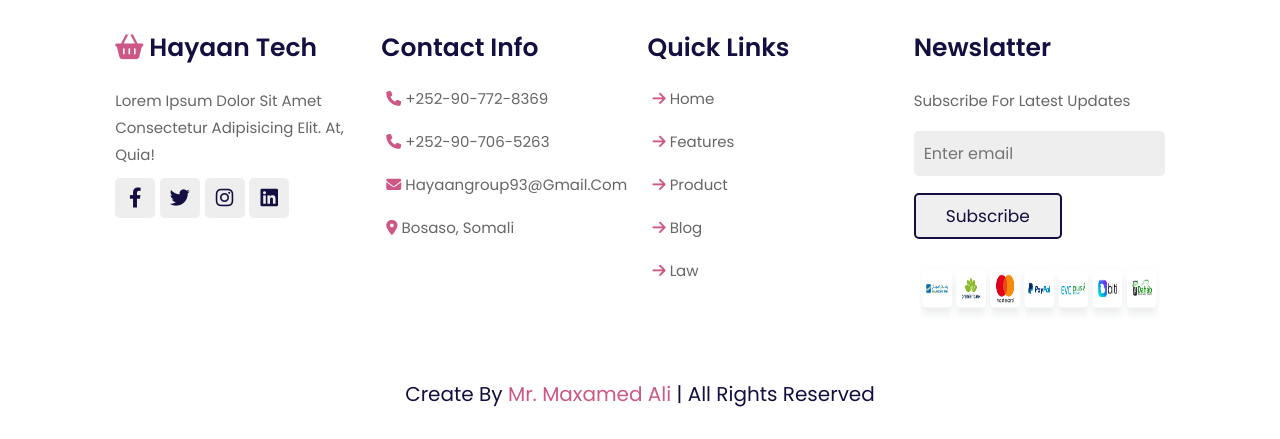
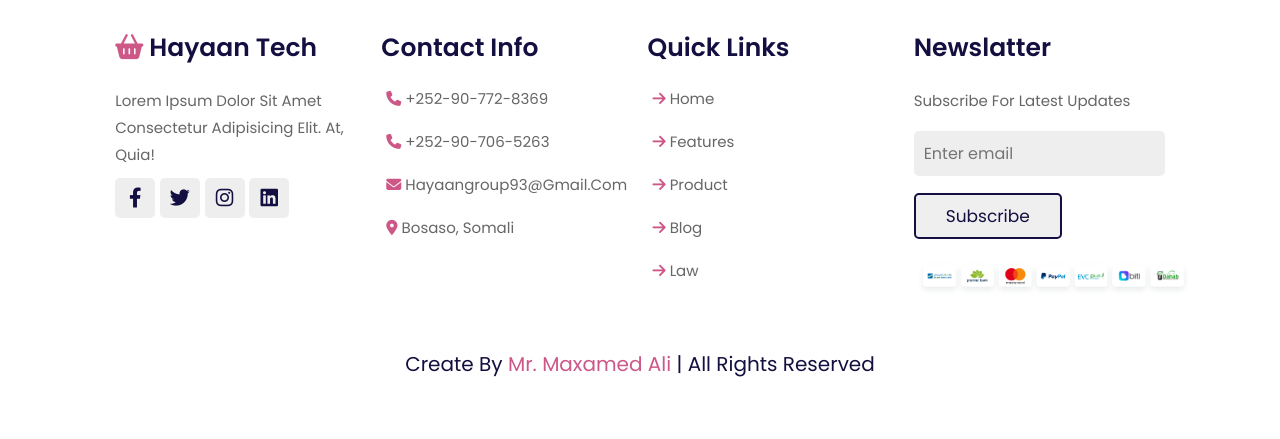
Before and after one commit to hay12k/hayaan-tech, a PHP site: page / in a window 1280 px wide. Shown: the part 4539-4978 px from the top of the page. After the commit the page ends 4916 px from the top, so only its background shows below. Run offline with PHP 8.4, Linux system fonts and the light colour scheme; some libraries are stand-ins or nearby versions.

Commit message:
modified:   assets/style.css

```diff
--- a/assets/style.css
+++ b/assets/style.css
@@ -576,8 +576,7 @@ section{
 }
 .footer .box-container .box .payment-img{
     margin-top: 2rem;
-    height: 7rem;
-    width: 100%;
+    height: 4rem;
 }
 .footer .credit{
     text-align: center;
```
